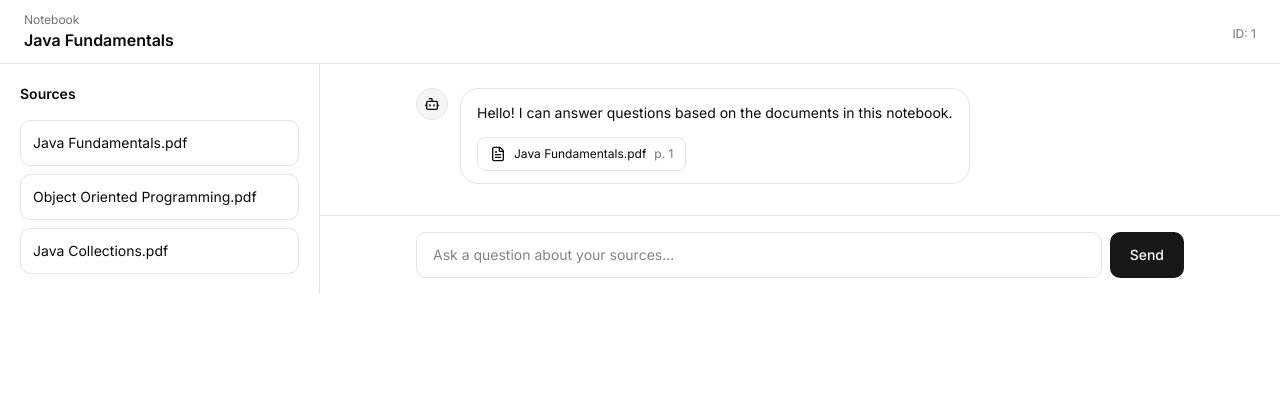
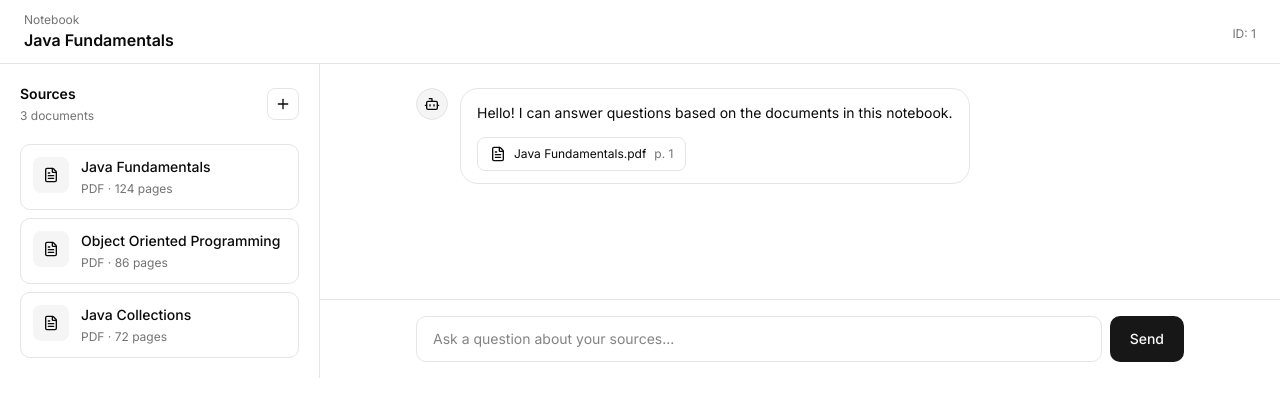
Before and after one commit to abulfazalkashif-dotcom/MindBook-v1, a Next.js app in the folder frontend/: page /notebook/1 in a window 1280 px wide. Shown: the top 400 px of the page. Built offline with nearby package versions, Linux system fonts and the light colour scheme.

Commit message:
Build reusable source panel

```diff
--- a/frontend/src/components/notebook/NotebookSources.tsx
+++ b/frontend/src/components/notebook/NotebookSources.tsx
@@ -1,27 +1,5 @@
-const sources = [
-  "Java Fundamentals.pdf",
-  "Object Oriented Programming.pdf",
-  "Java Collections.pdf",
-];
+import SourcePanel from "@/components/source/SourcePanel";
 
 export default function NotebookSources() {
-  return (
-    <aside className="col-span-3 border-r p-5">
-      <h2 className="text-sm font-semibold">
-        Sources
-      </h2>
-
-      <div className="mt-4 space-y-2">
-        {sources.map((source) => (
-          <button
-            key={source}
-            type="button"
-            className="w-full rounded-lg border p-3 text-left text-sm hover:bg-muted"
-          >
-            {source}
-          </button>
-        ))}
-      </div>
-    </aside>
-  );
+  return <SourcePanel />;
 }
--- /dev/null
+++ b/frontend/src/components/source/SourceCard.tsx
@@ -0,0 +1,36 @@
+import { FileText } from "lucide-react";
+
+interface SourceCardProps {
+  title: string;
+  type: string;
+  pages: number;
+}
+
+export default function SourceCard({
+  title,
+  type,
+  pages,
+}: SourceCardProps) {
+  return (
+    <button
+      type="button"
+      className="group w-full rounded-lg border bg-card p-3 text-left transition hover:bg-muted"
+    >
+      <div className="flex items-start gap-3">
+        <div className="flex h-9 w-9 shrink-0 items-center justify-center rounded-md bg-muted">
+          <FileText className="h-4 w-4" />
+        </div>
+
+        <div className="min-w-0 flex-1">
+          <p className="truncate text-sm font-medium">
+            {title}
+          </p>
+
+          <p className="mt-1 text-xs text-muted-foreground">
+            {type} · {pages} pages
+          </p>
+        </div>
+      </div>
+    </button>
+  );
+}
--- /dev/null
+++ b/frontend/src/components/source/SourceList.tsx
@@ -0,0 +1,37 @@
+import SourceCard from "./SourceCard";
+
+const sources = [
+  {
+    id: 1,
+    title: "Java Fundamentals",
+    type: "PDF",
+    pages: 124,
+  },
+  {
+    id: 2,
+    title: "Object Oriented Programming",
+    type: "PDF",
+    pages: 86,
+  },
+  {
+    id: 3,
+    title: "Java Collections",
+    type: "PDF",
+    pages: 72,
+  },
+];
+
+export default function SourceList() {
+  return (
+    <div className="space-y-2">
+      {sources.map((source) => (
+        <SourceCard
+          key={source.id}
+          title={source.title}
+          type={source.type}
+          pages={source.pages}
+        />
+      ))}
+    </div>
+  );
+}
--- /dev/null
+++ b/frontend/src/components/source/SourcePanel.tsx
@@ -0,0 +1,32 @@
+import { Plus } from "lucide-react";
+import SourceList from "./SourceList";
+
+export default function SourcePanel() {
+  return (
+    <aside className="col-span-3 border-r p-5">
+      <div className="flex items-center justify-between">
+        <div>
+          <h2 className="text-sm font-semibold">
+            Sources
+          </h2>
+
+          <p className="mt-1 text-xs text-muted-foreground">
+            3 documents
+          </p>
+        </div>
+
+        <button
+          type="button"
+          className="flex h-8 w-8 items-center justify-center rounded-md border hover:bg-muted"
+          aria-label="Add source"
+        >
+          <Plus className="h-4 w-4" />
+        </button>
+      </div>
+
+      <div className="mt-5">
+        <SourceList />
+      </div>
+    </aside>
+  );
+}
```
